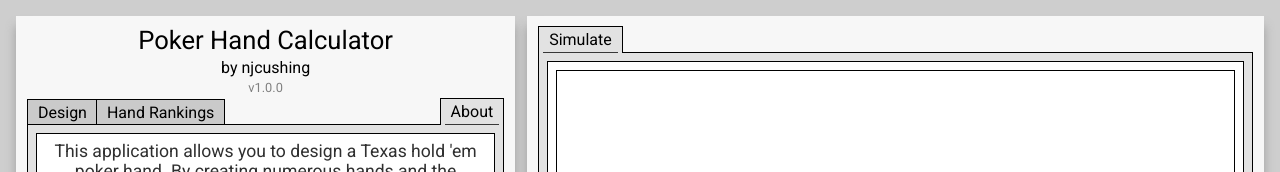
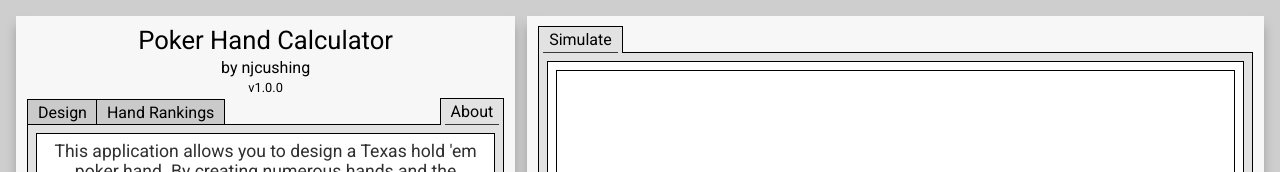
Before and after one commit to njcushing/poker-hand-calculator, a React (Vite) app: page / in a window 1280 px wide. Shown: the top 172 px of the page. Built offline with nearby package versions, Linux system fonts and the light colour scheme.

Commit message:
Improve contrast ratio between version and background for accessibility

```diff
--- a/src/pages/PokerHandCalculator/index.module.css
+++ b/src/pages/PokerHandCalculator/index.module.css
@@ -46,6 +46,5 @@
 }
 
 .version {
-    color: grey;
     font-size: 0.8rem;
 }
```
